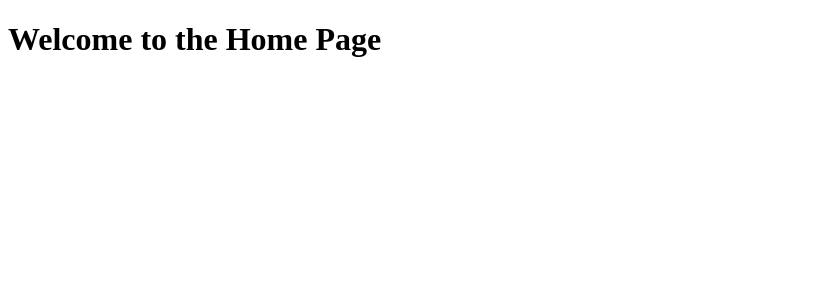
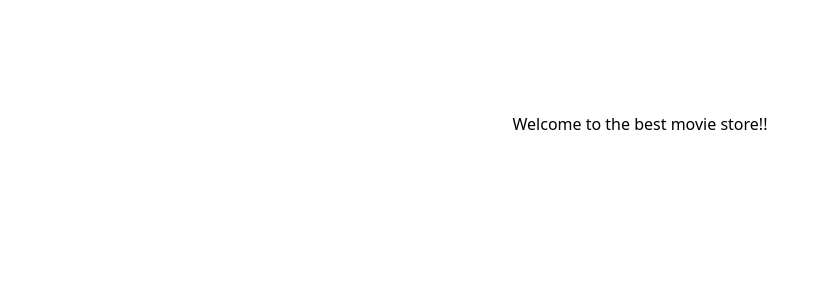
Before and after one commit to DanielMagero/DjangoLearning, a Django app: page / in a window 1280 px wide. Shown: the top 300 px of the page, without its empty margins (0-822 px from the left). Run offline with Django 5.2, Linux system fonts and the light colour scheme; some libraries are stand-ins or nearby versions.

Commit message:
introducing rendering

```diff
--- a/FirstProject/moviestore/home/templates/home/index.html
+++ b/FirstProject/moviestore/home/templates/home/index.html
@@ -1,12 +1,20 @@
-<!DOCTYPE html>
-<html>
+{% extends 'base.html' %}
+{% block content %}
 
-<head>
-  <title>Home Page</title>
-</head>
+<header class="masthead bg-index text-white text-center py-4">
+  <div class="container d-flex align-items-center flex-column pt-2">
+    <h2>Movies Store</h2>
+    <p>Your Ticket to Unlimited Entertainment</p>
+  </div>
+</header>
+<div class="p-3">
+  <div class="container">
+    <div class="row mt-3">
+      <div class="col mx-auto text-center mb-3">
+        <h4>Welcome to the best movie store!!</h4>
+      </div>
+    </div>
+  </div>
+</div>
 
-<body>
-  <h1>Welcome to the Home Page</h1>
-</body>
-
-</html>
+{% endblock content %}
--- /dev/null
+++ b/FirstProject/moviestore/moviestore/static/css/style.css
@@ -0,0 +1,4 @@
+.bg-index {
+  background-color: url("/static/img/background.jpg") no-repeat fixed;
+  background-size: 100% auto;
+}
--- a/FirstProject/moviestore/moviestore/templates/base.html
+++ b/FirstProject/moviestore/moviestore/templates/base.html
@@ -1,32 +1,31 @@
 <!DOCTYPE html>
 <html>
+
+{% load static %}
 
 <head>
   <title>{{template_data.title}}</title>
   <link href="https://cdn.jsdelivr.net/npm/tailwindcss@2.2.19/dist/tailwind.min.css" rel="stylesheet">
   <link rel="stylesheet" href="https://cdnjs.cloudflare.com/ajax/libs/font-awesome/6.1.1/css/all.min.css">
   <link href="https://fonts.googleapis.com/css2?family=Poppins:wght@300;400;500;600;700&display=swap" rel="stylesheet">
+  <link rel="stylesheet" type="text/css" href="{% static 'css/style.css' %}">
   <meta name="viewport" content="width = device-width, initial-scale = 1" />
 
 </head>
 
-<body class="bg-green-50">
+<body>
   <!--Header-->
-  <header class="big-white shadow">
-    <div class="container mx-auto px-4 py-4">
-      <h1 class="text-2xl font-bold">{{ template_data.title}}</h1>
-    </div>
+  <header>
+
   </header>
-  <div class="container mx-auto px-4 py-4">
+  <div>
     {% block content %}
     {% endblock content %}
   </div>
 
   <!--Footer-->
-  <footer class="bg-white shadow mt-6">
-    <div class=" conatiner mx-auto px-4 py-4 text-center">
-      <p class="text-gray-600">@2024 movie company</p>
-    </div>
+  <footer>
+
   </footer>
 </body>
 
```
Also changed, not shown: FirstProject/moviestore/moviestore/settings.py (+6 -1 lines), 1 other file.
